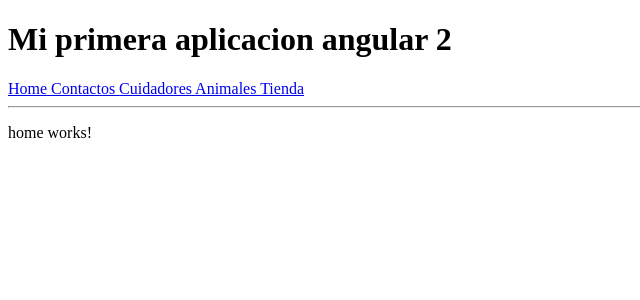
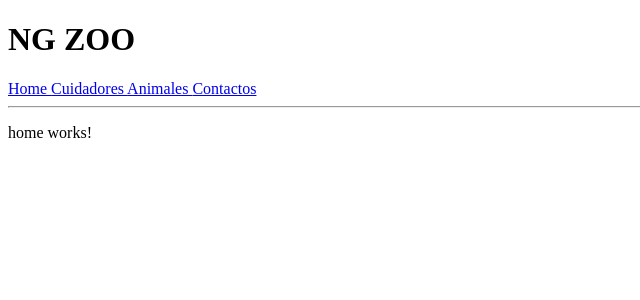
Before and after one commit to remolacho/zoo, an Angular app: page / in a window 1280 px wide. Shown: the top 300 px of the page, without its empty margins (0-640 px from the left). Built offline with nearby package versions, Linux system fonts and the light colour scheme.

Commit message:
se agregan nuevas librerias

```diff
--- a/package.json
+++ b/package.json
@@ -20,8 +20,10 @@
     "@angular/platform-browser": "^6.0.2",
     "@angular/platform-browser-dynamic": "^6.0.2",
     "@angular/router": "^6.0.2",
+    "bootstrap": "^4.1.2",
     "core-js": "^2.5.4",
     "forms-angular": "^0.12.0-beta.7",
+    "jquery": "^3.3.1",
     "rxjs": "^6.0.0",
     "underscore": "^1.9.1",
     "zone.js": "^0.8.26"
--- a/src/app/components/header/header.component.html
+++ b/src/app/components/header/header.component.html
@@ -1,9 +1,9 @@
 <h1>{{title}}</h1>
 <a [routerLink]="['/home']">Home </a>
-<a [routerLink]="['/contactos']">Contactos </a>
 <a [routerLink]="['/cuidadores']">Cuidadores </a>
 <a [routerLink]="['/animales']">Animales </a>
-<a [routerLink]="['/tienda']">Tienda </a>
+<a [routerLink]="['/tienda']" *ngIf="currentContact">Tienda </a>
+<a [routerLink]="['/contactos']">Contactos </a>
 <span *ngIf="currentContact">Email de contacto: {{currentContact.email}} </span>
 <a *ngIf="currentContact" (click)="logOut()" href="/home">Cerrar sesion</a>
 <hr>
--- a/src/app/components/header/header.component.ts
+++ b/src/app/components/header/header.component.ts
@@ -10,7 +10,7 @@ export class HeaderComponent implements OnInit, DoCheck {
   public currentContact: any;
 
   constructor() {
-    this.title = "Mi primera aplicacion angular 2";
+    this.title = "NG ZOO";
    }
 
   ngOnInit() {
```
Also changed, not shown: 1 other file (tests, documents, lock files or other folders).
